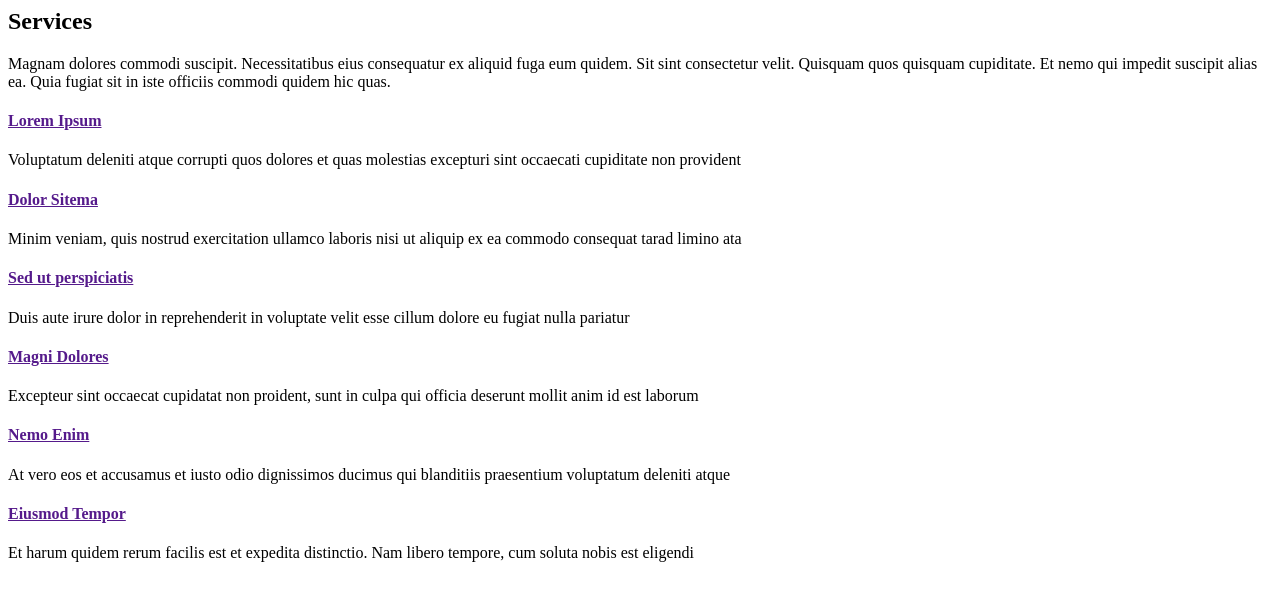
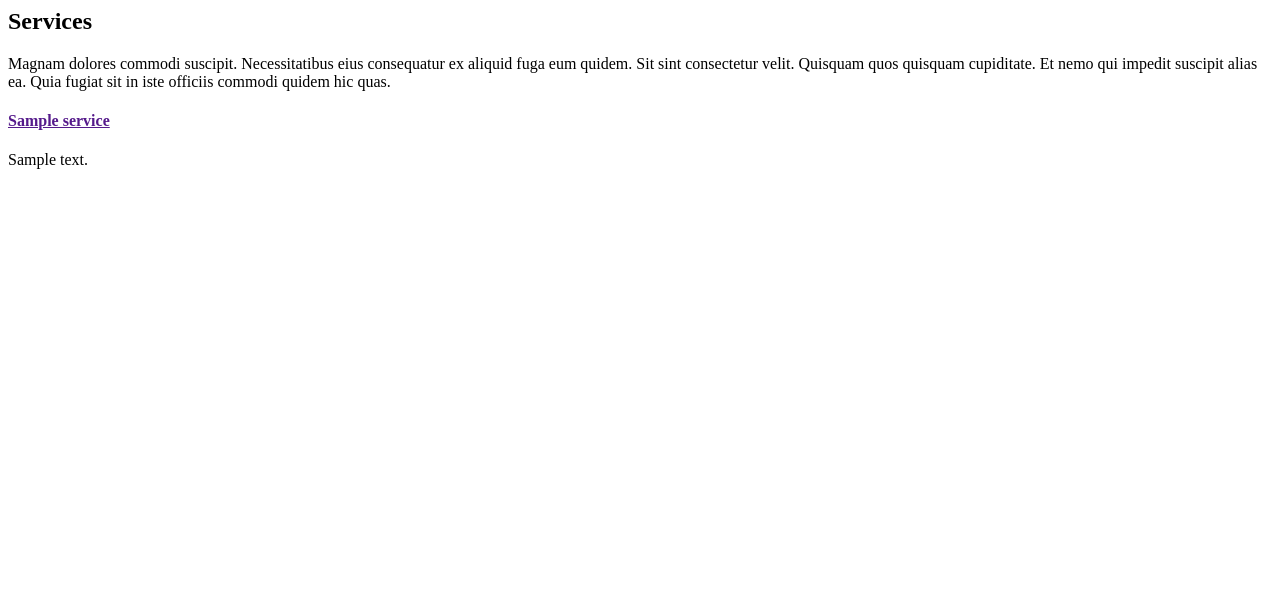
Before and after one commit to SteevenSF01/-django_portfolio_crud-Steeven, a Django app: template Portfolio/templates/services.html in a window 1280 px wide. Shown: the top 601 px of the page. Run offline with Django 4.2, Linux system fonts and the light colour scheme; the template is opened without the code that fills it: values that come from a table or form of the project are taken from there, others are empty; tables that the repository leaves empty hold one stand-in row (values such as "Sample post"); some libraries are stand-ins or nearby versions.

Commit message:
ajout des données dans la section services

```diff
--- a/Portfolio/my_app/views.py
+++ b/Portfolio/my_app/views.py
@@ -4,6 +4,7 @@ from hero_app.models import HeroModel
 from about_app.models import Profile
 from skills_app.models import Skill
 from portfolio_app.models import PortfolioItem
+from services_app.models import Service
 
 
 # Create your views here.
@@ -13,11 +14,13 @@ def home(request):
     about = Profile.objects.all()
     skills = Skill.objects.all()
     portfolio = PortfolioItem.objects.all()
+    services = Service.objects.all()
     return render(request, 'index.html', {
         'hero': hero,
         'about': about,
         'skills' : skills,
         'portfolio' : portfolio,
+        'services' : services,
     })
 
 
--- a/Portfolio/run_seed.py
+++ b/Portfolio/run_seed.py
@@ -4,9 +4,11 @@ from hero_app import seed as seed_hero
 from about_app import seed as seed_about
 from skills_app import seed as seed_skill
 from portfolio_app import seed as seed_portfolio
+from services_app import seed as seed_services
 
 if __name__ == '__main__':
     # seed_hero.runHero()
     # seed_about.runAbout()
     # seed_skill.runSkills()
-    seed_portfolio.runPortfolio()
+    # seed_portfolio.runPortfolio()
+    seed_services.runServices()
--- a/Portfolio/templates/services.html
+++ b/Portfolio/templates/services.html
@@ -11,76 +11,16 @@
             sit in iste officiis commodi quidem hic quas.
         </p>
         </div>
-
         <div class="row">
-        <div class="col-lg-4 col-md-6 icon-box" data-aos="fade-up">
-            <div class="icon"><i class="bi bi-briefcase"></i></div>
-            <h4 class="title"><a href="">Lorem Ipsum</a></h4>
-            <p class="description">
-            Voluptatum deleniti atque corrupti quos dolores et quas molestias
-            excepturi sint occaecati cupiditate non provident
-            </p>
-        </div>
-        <div
-            class="col-lg-4 col-md-6 icon-box"
-            data-aos="fade-up"
-            data-aos-delay="100"
-        >
-            <div class="icon"><i class="bi bi-card-checklist"></i></div>
-            <h4 class="title"><a href="">Dolor Sitema</a></h4>
-            <p class="description">
-            Minim veniam, quis nostrud exercitation ullamco laboris nisi ut
-            aliquip ex ea commodo consequat tarad limino ata
-            </p>
-        </div>
-        <div
-            class="col-lg-4 col-md-6 icon-box"
-            data-aos="fade-up"
-            data-aos-delay="200"
-        >
-            <div class="icon"><i class="bi bi-bar-chart"></i></div>
-            <h4 class="title"><a href="">Sed ut perspiciatis</a></h4>
-            <p class="description">
-            Duis aute irure dolor in reprehenderit in voluptate velit esse cillum
-            dolore eu fugiat nulla pariatur
-            </p>
-        </div>
-        <div
-            class="col-lg-4 col-md-6 icon-box"
-            data-aos="fade-up"
-            data-aos-delay="300"
-        >
-            <div class="icon"><i class="bi bi-binoculars"></i></div>
-            <h4 class="title"><a href="">Magni Dolores</a></h4>
-            <p class="description">
-            Excepteur sint occaecat cupidatat non proident, sunt in culpa qui
-            officia deserunt mollit anim id est laborum
-            </p>
-        </div>
-        <div
-            class="col-lg-4 col-md-6 icon-box"
-            data-aos="fade-up"
-            data-aos-delay="400"
-        >
-            <div class="icon"><i class="bi bi-brightness-high"></i></div>
-            <h4 class="title"><a href="">Nemo Enim</a></h4>
-            <p class="description">
-            At vero eos et accusamus et iusto odio dignissimos ducimus qui
-            blanditiis praesentium voluptatum deleniti atque
-            </p>
-        </div>
-        <div
-            class="col-lg-4 col-md-6 icon-box"
-            data-aos="fade-up"
-            data-aos-delay="500"
-        >
-            <div class="icon"><i class="bi bi-calendar4-week"></i></div>
-            <h4 class="title"><a href="">Eiusmod Tempor</a></h4>
-            <p class="description">
-            Et harum quidem rerum facilis est et expedita distinctio. Nam libero
-            tempore, cum soluta nobis est eligendi
-            </p>
-        </div>
+            {% for x in services %}
+            <div class="col-lg-4 col-md-6 icon-box" data-aos="fade-up">
+                <div class="icon"><i class="{{x.icon}}"></i></div>
+                <h4 class="title"><a href="">{{x.title}}</a></h4>
+                <p class="description">
+                    {{x.description}}
+                </p>
+            </div>
+        {% endfor %}
         </div>
     </div>
 </section>
```
Also changed, not shown: Portfolio/services_app/seed.py (added, +18 -0 lines).
